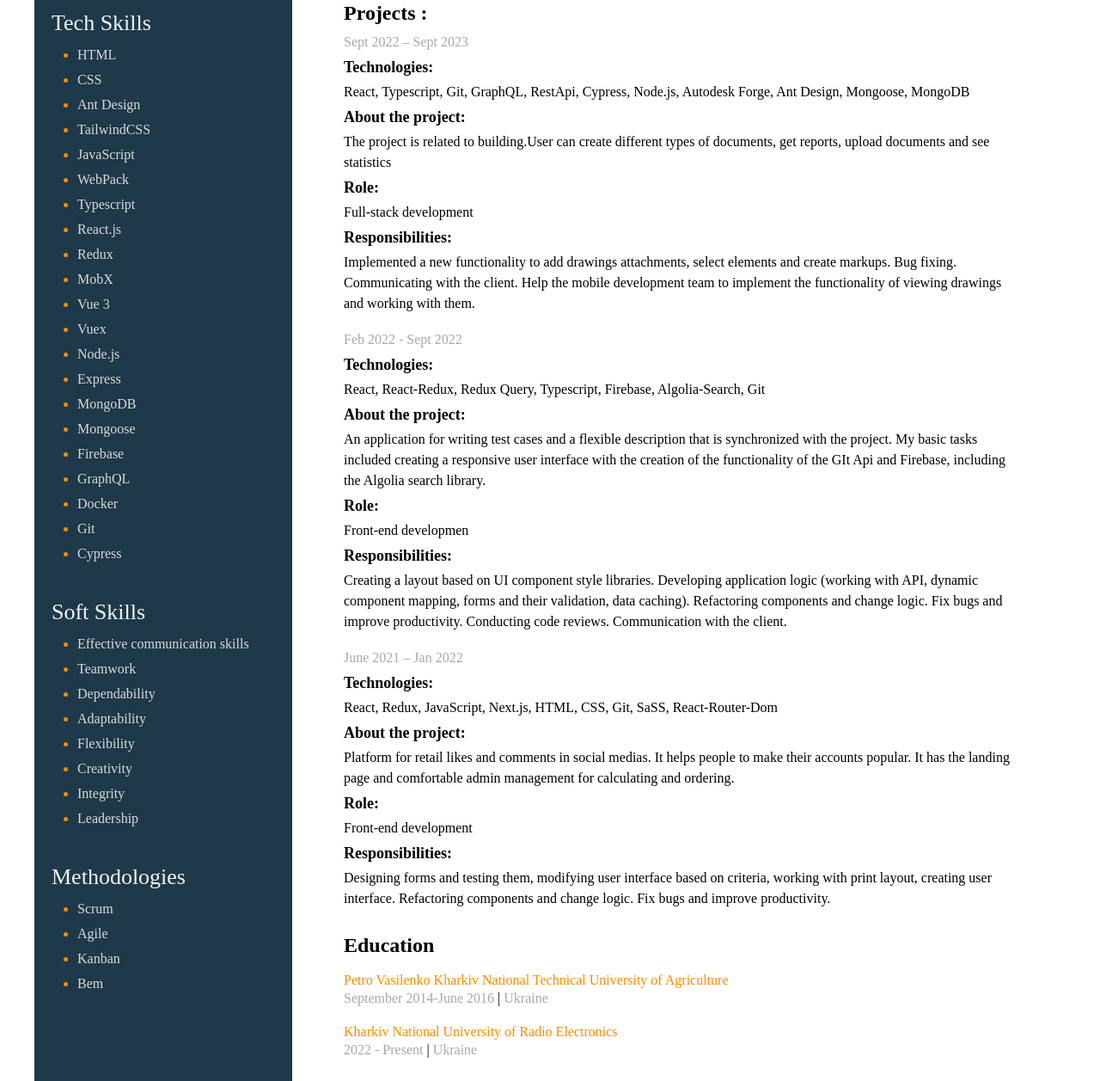
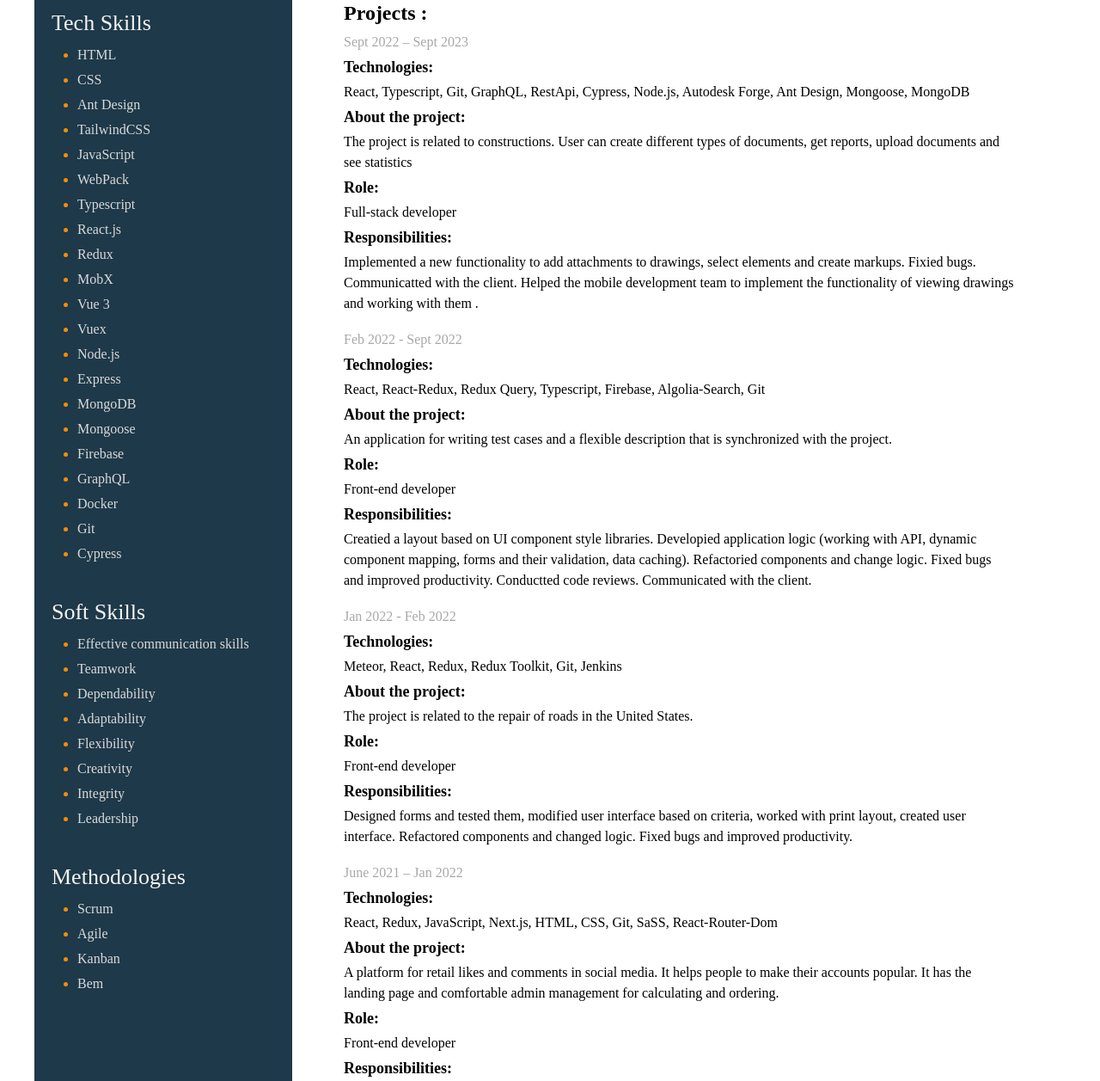
Before and after one commit to Ivanovskij-Peter/CV-1, a plain HTML site: page index.html in a window 1280 px wide. Shown: the part 627-1884 px from the top of the page at 86% size. Drawn offline with Linux system fonts and the light colour scheme.

Commit message:
updated cv

```diff
--- a/index.html
+++ b/index.html
@@ -188,15 +188,17 @@
               <p class="proffesion">
                 About the project:
               </p>
-              <span class="work-item">The project is related to building.User can create different types of documents, get reports, upload documents and see statistics</span>
+              <span class="work-item">The project is related to constructions. User can create different types of documents, get reports, upload documents and see statistics</span>
                <p class="proffesion">
                 Role:
               </p>
-              <span class="work-item">Full-stack development</span>
+              <span class="work-item">Full-stack developer</span>
                <p class="proffesion">
                 Responsibilities:
               </p>
-              <span class="work-item">Implemented a new functionality to add drawings attachments, select elements and create markups. Bug fixing. Communicating with the client. Help the mobile development team to implement the functionality of viewing drawings and working with them.</span>
+              <span class="work-item">Implemented a new functionality to add  attachments to drawings, select elements and create markups. Fixied bugs.
+Communicatted with the client. Helped the mobile development team to implement the functionality of viewing drawings
+and working with them .</span>
               </div>
               <br/>
               <div>
@@ -206,15 +208,35 @@
               <p class="proffesion">
                 About the project:
               </p>
-              <span class="work-item">An application for writing test cases and a flexible description that is synchronized with the project. My basic tasks included creating a responsive user interface with the creation of the functionality of the GIt Api and Firebase, including the Algolia search library.</span>
+              <span class="work-item">An application for writing test cases and a flexible description that is synchronized with the project.</span>
                <p class="proffesion">
                 Role:
               </p>
-              <span class="work-item">Front-end developmen</span>
+              <span class="work-item">Front-end developer</span>
                <p class="proffesion">
                 Responsibilities:
               </p>
-              <span class="work-item">Creating a layout based on UI component style libraries. Developing application logic (working with API, dynamic component mapping, forms and their validation, data caching). Refactoring components and change logic. Fix bugs and improve productivity. Conducting code reviews. Communication with the client.</span>
+              <span class="work-item">Creatied a layout based on UI component style libraries. Developied application logic (working with API, dynamic
+component mapping, forms and their validation, data caching). Refactoried components and change logic. Fixed bugs and
+improved productivity. Conductted code reviews. Communicated with the client.</span>
+              </div>
+              <br/>
+               <div>
+                <p class="work-date">Jan 2022 - Feb 2022</p>
+              <p class="proffesion">Technologies:</p>
+                <span class="work-item">Meteor, React, Redux, Redux Toolkit, Git, Jenkins</span>
+              <p class="proffesion">
+                About the project:
+              </p>
+              <span class="work-item">The project is related to the repair of roads in the United States.</span>
+               <p class="proffesion">
+                Role:
+              </p>
+              <span class="work-item">Front-end developer</span>
+               <p class="proffesion">
+                Responsibilities:
+              </p>
+              <span class="work-item">Designed forms and tested them, modified user interface based on criteria, worked with print layout, created user interface. Refactored components and changed logic. Fixed bugs and improved productivity.</span>
               </div>
               <br/>
               <div>
@@ -224,17 +246,18 @@
               <p class="proffesion">
                 About the project:
               </p>
-              <span class="work-item">Platform for retail likes and comments in social medias. It helps people to make their accounts popular. It has the landing page and comfortable admin management for calculating and ordering.</span>
+              <span class="work-item"> A platform for retail likes and comments in social media. It helps people to make their accounts popular. It has the landing
+page and comfortable admin management for calculating and ordering.</span>
                <p class="proffesion">
                 Role:
               </p>
-              <span class="work-item">Front-end development</span>
+              <span class="work-item">Front-end developer</span>
                <p class="proffesion">
                 Responsibilities:
               </p>
-              <span class="work-item">Designing forms and testing them, modifying user interface based on criteria, working with print layout, creating user interface. Refactoring components and change logic. Fix bugs and improve productivity.</span>
+              <span class="work-item">Designed forms and testied them, modifyed user interface based on criteria, workied with print layout, creatied user
+interface. Refactoried components and changed logic. Fixed bugs and improved productivity.</span>
               </div>
-
             </div>
           </div>
           <div class="education-container">
```
